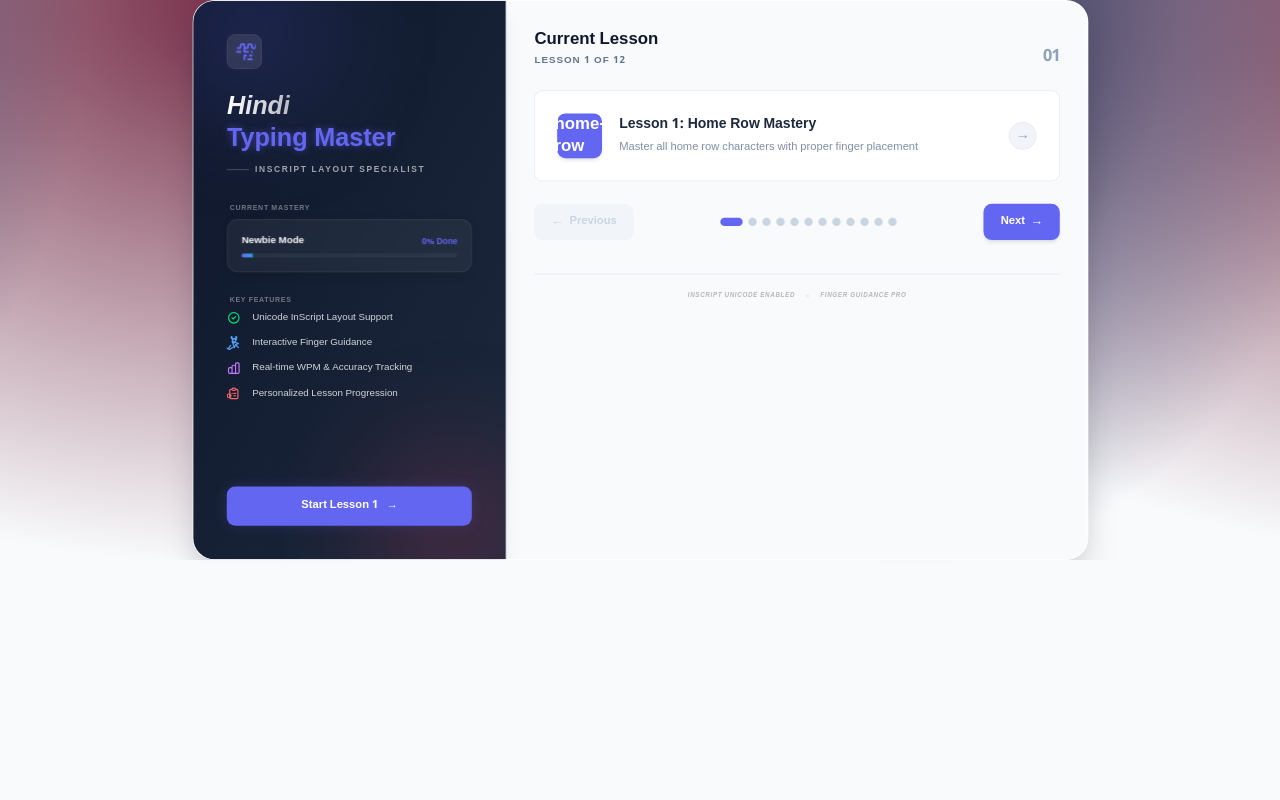
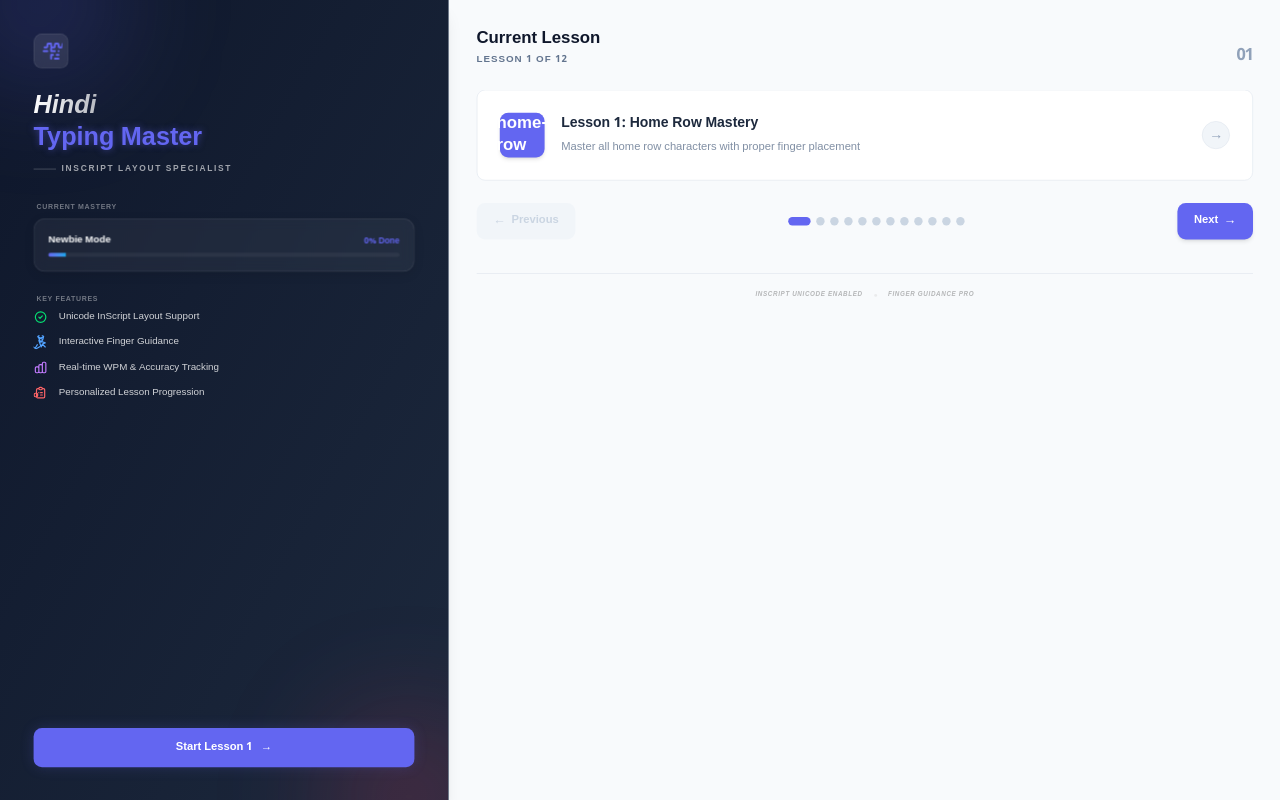
Before and after one commit to jangir-rishbh/hindi-typing-master, a Next.js app: page / in a window 1280 px wide. Shown: the top 800 px of the page. Built offline with nearby package versions, Linux system fonts and the light colour scheme.

Commit message:
full width kiya

```diff
--- a/app/globals.css
+++ b/app/globals.css
@@ -57,7 +57,7 @@ body {
     radial-gradient(at 50% 0%, hsla(225, 39%, 30%, 1) 0, transparent 50%),
     radial-gradient(at 100% 0%, hsla(339, 49%, 30%, 1) 0, transparent 50%);
   background-attachment: fixed;
-  min-height: 100vh;
+  min-height: 143vh;
 }
 
 /* Force Hindi font on everything that can contain text */
--- a/app/layout.tsx
+++ b/app/layout.tsx
@@ -25,7 +25,7 @@ export default function RootLayout({
       <head>
         <meta name="viewport" content="width=device-width, initial-scale=1, maximum-scale=1, user-scalable=no" />
       </head>
-      <body className="antialiased min-h-screen font-sans">
+      <body className="antialiased min-h-[143vh] font-sans">
         {children}
       </body>
     </html>
--- a/app/page.tsx
+++ b/app/page.tsx
@@ -22,8 +22,8 @@ export default function Home() {
     }
   };
   return (
-    <main className="min-h-screen flex items-stretch justify-center p-0 md:p-0 animate-fade-in w-full overflow-x-hidden">
-      <div className="max-w-7xl w-full bg-tm-panel rounded-none md:rounded-[2rem] overflow-hidden flex flex-col md:flex-row min-h-screen md:min-h-[800px] border border-white/20 shadow-2xl relative z-10">
+    <main className="min-h-[143vh] flex items-stretch justify-center p-0 md:p-0 animate-fade-in w-full overflow-x-hidden">
+      <div className="w-full bg-tm-panel overflow-hidden flex flex-col md:flex-row min-h-[143vh] relative z-10">
 
         {/* Sidebar / Info Panel */}
         <div className="w-full md:w-[35%] bg-gradient-to-br from-slate-900 to-slate-800 text-white p-8 md:p-12 flex flex-col justify-between border-r border-slate-700 relative overflow-hidden shadow-xl">
```
